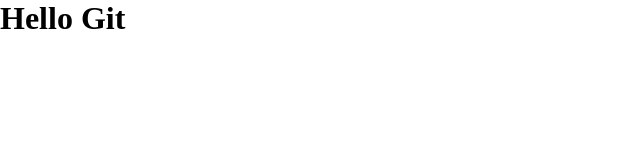
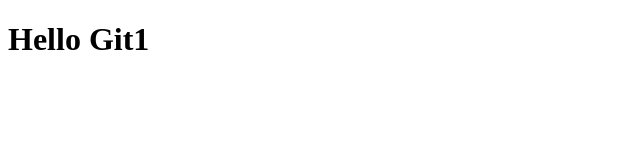
Before and after one commit to melnikalex1977/git-course, a plain HTML site: page index.html in a window 1280 px wide. Shown: the whole page, without its empty margins (0-640 px from the left). Drawn offline with Linux system fonts and the light colour scheme.

Commit message:
1 commit

```diff
--- a/index.html
+++ b/index.html
@@ -5,13 +5,13 @@
 	<title>Git Cours</title>
 	<style>
 	*{
-	  margin: 0;
+	  margin: 2;
 	  padding: 0;
 	}
 	</style>
 </head>
 <body>
-	<h1>Hello Git</h1>
+	<h1>Hello Git1</h1>
 </body>
 <script srs="script.js"></script>
 </html>
--- a/script.js
+++ b/script.js
@@ -1 +1 @@
-document.body.innerHTML = '<h1>Hello from JavaScript</h1>'
+document.body.innerHTML = '<h1>Hello from JavaScript1</h1>'
```
Also changed, not shown: errors.txt (added), 1 other file.
